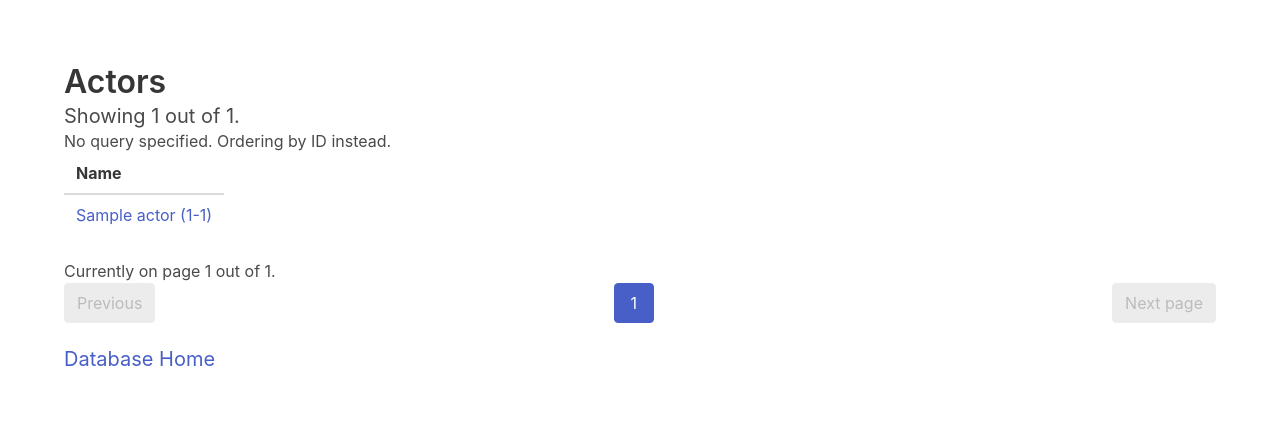
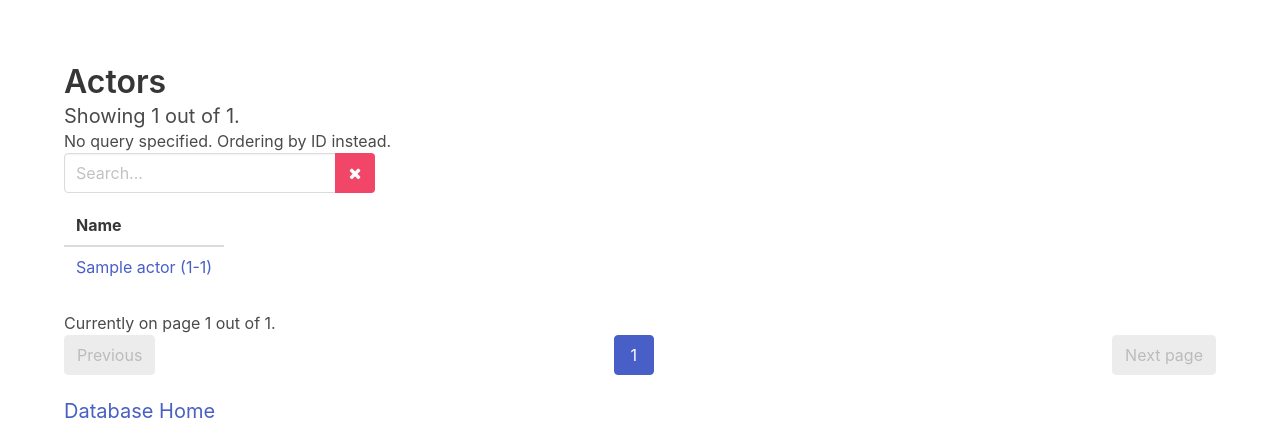
Before and after one commit to zack256/bacon, a Flask app: page /db/actors in a window 1280 px wide. Shown: the top 433 px of the page. Run offline with Flask 2, Linux system fonts and the light colour scheme; tables that the repository leaves empty hold one stand-in row (values such as "Sample post"); parts of the project's set-up code (start-up, migrations or seed data) failed here and were passed over; some libraries are stand-ins or nearby versions.

Commit message:
search bar.

```diff
--- /dev/null
+++ b/assets/js/search.js
@@ -0,0 +1,13 @@
+function clearSearch () {
+    document.getElementById("searchBar").value = "";
+}
+function doSearch (actors = true) {
+    var searchBar = document.getElementById("searchBar");
+    var url;
+    if (actors) {
+        url = "/db/actors/?query=" + searchBar.value;
+    } else {
+        url = "/db/movies/?query=" + searchBar.value;
+    }
+    window.location.href = url;
+}
--- a/templates/base.html
+++ b/templates/base.html
@@ -14,6 +14,7 @@
 		{% block body %}{% endblock %}
 		<script src = "/assets/js/modals.js"></script>
 		<script src = "/assets/js/checks.js"></script>
+		<script src = "/assets/js/search.js"></script>
 		{% block more_bottom %}{% endblock %}
 	</body>
 </html>
--- a/templates/db/actors.html
+++ b/templates/db/actors.html
@@ -1,4 +1,7 @@
 {% extends "base.html" %}
+{% block more_top %}
+<link rel="stylesheet" href="https://cdnjs.cloudflare.com/ajax/libs/font-awesome/4.7.0/css/font-awesome.min.css">
+{% endblock %}
 {% block title %}Actors{% endblock %}
 {% block body %}
 <h3 class = "title is-3">Actors</h3>
@@ -8,6 +11,18 @@
 {% else %}
 <p>Query : {{ query }}</p>
 {% endif %}
+<div class="field has-addons">
+    <div class="control">
+        <input class="input" type="text" placeholder="Search..." value = "{{ query }}" id = "searchBar">
+    </div>
+    <div class="control">
+        <a class="button is-danger" onclick = "clearSearch();">
+            <span class="icon">
+                <i class="fa fa-times"></i>
+            </span>
+        </a>
+    </div>
+</div>
 {% if total_matches == 0 %}
 <p>No actors had names that matched the query.</p>
 {% else %}
@@ -70,6 +85,14 @@
 <script src = "/assets/js/pagination.js"></script>
 <script>
     var body = document.getElementsByTagName("BODY")[0];
-    body.onload = function () {selectCurrentPage("{{ page }}");};
+    body.onload = function () {
+        selectCurrentPage("{{ page }}");
+        document.getElementById("searchBar").onkeyup = function(e) {
+            if (e.keyCode == 13) {
+                // Enter/Return Key
+                doSearch(true);
+            }
+        };
+    };
 </script>
 {% endblock %}
```
Also changed, not shown: templates/db/movies.html (+24 -1 lines).
